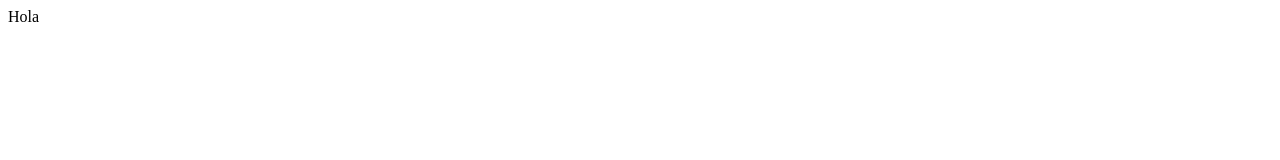
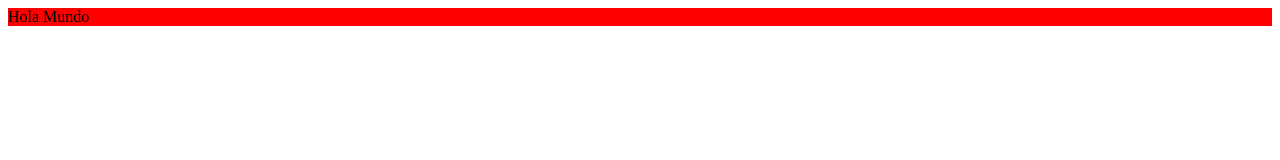
Before and after one commit to Ivan-ISO/Prueba-ISO, a plain HTML site: page index.html in a window 1280 px wide. Drawn offline with Linux system fonts and the light colour scheme.

Commit message:
Update index.html

```diff
--- a/index.html
+++ b/index.html
@@ -1,7 +1,13 @@
 <html>
   <body>
 
-    <p>Hola</p>
+    <style>
+      p{
+        background-color: red;
+      }
+    </style>
+
+    <p>Hola Mundo</p>
 
   </body>
 
```
